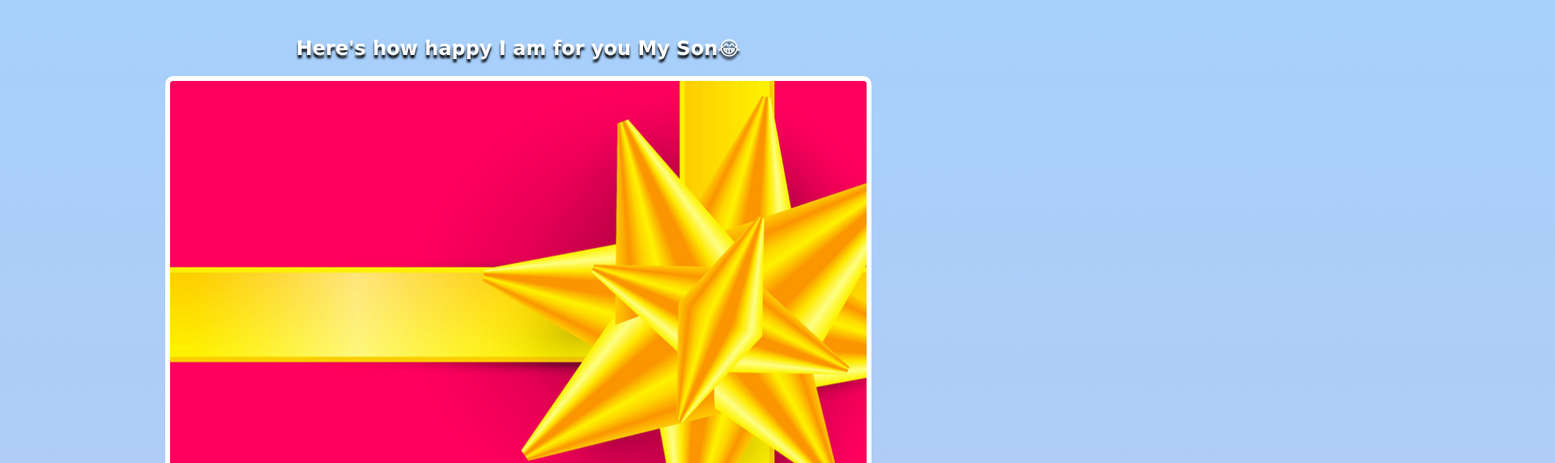
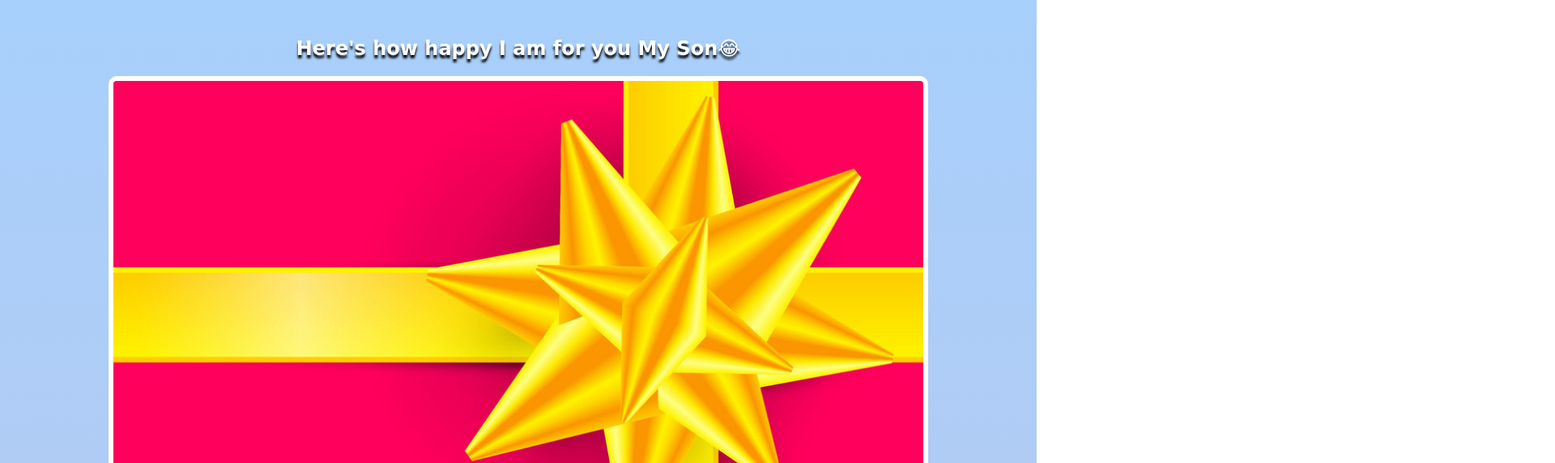
Before and after one commit to mohdfarman786/birthday-satyam, a website built with Vite: page index.html in a window 1280 px wide. Shown: the part 364-936 px from the top of the page at 81% size, 1920 px wide, since content can reach past the window. Built offline with nearby package versions, Linux system fonts and the light colour scheme; a web font is replaced by a local one.

Commit message:
Update styles.css

```diff
--- a/styles.css
+++ b/styles.css
@@ -64,8 +64,8 @@ h1, h2, h3, h4{
 
 .gift-img1 {
     margin: 20px auto;
-    max-width: 860px;
-    height: 1000px;
+    max-width: 1000px;
+    height: 800px;
     border: 6px solid white;
     border-radius: 10px;
     background-image: url("gift-cover.jpg");
@@ -98,7 +98,7 @@ h1, h2, h3, h4{
 
 #footer {
     font-style: italic;
-    width: 8000px;
+    width: 800px;
     margin: 40px auto 20px;
 }
 
```
